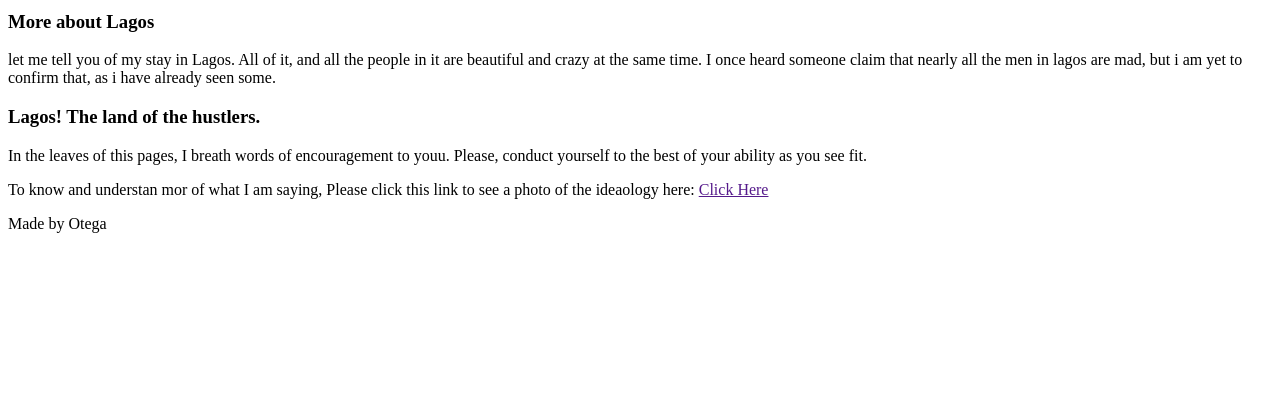
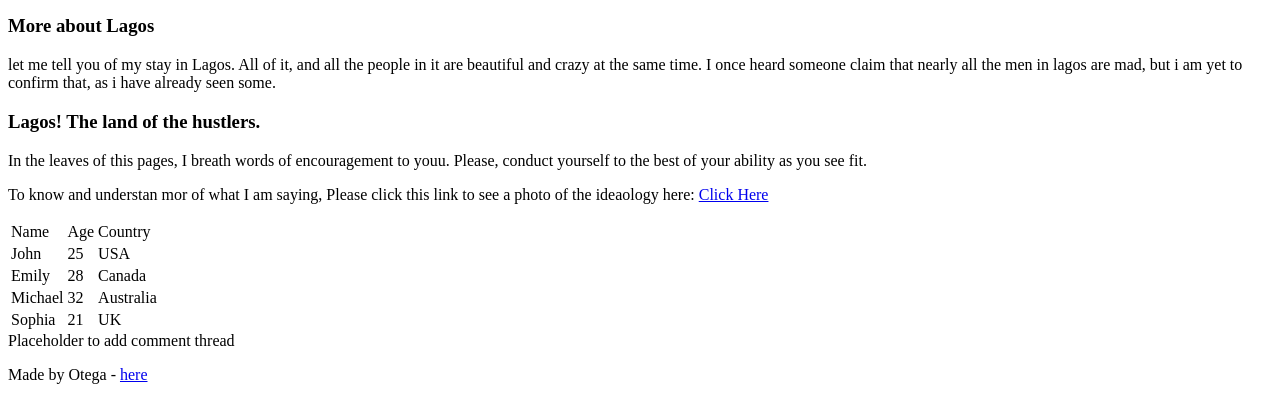
Before and after one commit to Tega96/My_First_Portfolio, a plain HTML site: page html_basic/index.html in a window 1280 px wide. Shown: the part 541-941 px from the top of the page. Before the commit the page ends 800 px from the top, so only its background shows below. Drawn offline with Linux system fonts and the light colour scheme.

Commit message:
Add some level of creativity

```diff
--- a/html_basic/index.html
+++ b/html_basic/index.html
@@ -10,11 +10,13 @@
         <header>
             <nav>
                 <ul>
+                    <li><a href="index.html">Home page</a></li>
                     <li><a href="tweets.html">Tweets page</a></li>
                 </ul>
             </nav>
         </header>
         <main>
+            <article>
                 <h1>Otega Otite</h1>
                 <h2>Introduction</h2>
                 <p>
@@ -34,11 +36,44 @@
                 <p>
                     In the leaves of this pages, I breath words of encouragement to youu. Please, conduct yourself to the best of your ability as you see fit.
                 </p>
-            <p>To know and understan mor of what I am saying, Please click this link to see a photo of the ideaology here: <a href="">Click Here</a></p>
+                <p>To know and understan mor of what I am saying, Please click this link to see a photo of the ideaology here: <a href="#">Click Here</a></p>
+
+                <table>
+                    <thead>
+                        <tr>
+                            <td>Name</td>
+                            <td>Age</td>
+                            <td>Country</td>
+                        </tr>
+                    </thead>
+                    <tbody>
+                        <tr>
+                            <td>John</td>
+                            <td>25</td>
+                            <td>USA</td>
+                        </tr>
+                        <tr>
+                            <td>Emily</td>
+                            <td>28</td>
+                            <td>Canada</td>
+                        </tr>
+                        <tr>
+                            <td>Michael</td>
+                            <td>32</td>
+                            <td>Australia</td>
+                        </tr>
+                        <tr>
+                            <td>Sophia</td>
+                            <td>21</td>
+                            <td>UK</td>
+                        </tr>
+                    </tbody>
+                </table>
+            </article>
+            <aside>Placeholder to add comment thread</aside>
         </main>
         <footer>
-            <p>Made by Otega</p>
+            <p>Made by Otega - <a href="#" target="_blank"> here</a> </p>
         </footer>
-
     </body>
 </html>
```
Also changed, not shown: html_basic/tweets.html (+1 -0 lines). Lines whose indentation alone changed are shown as unchanged.
